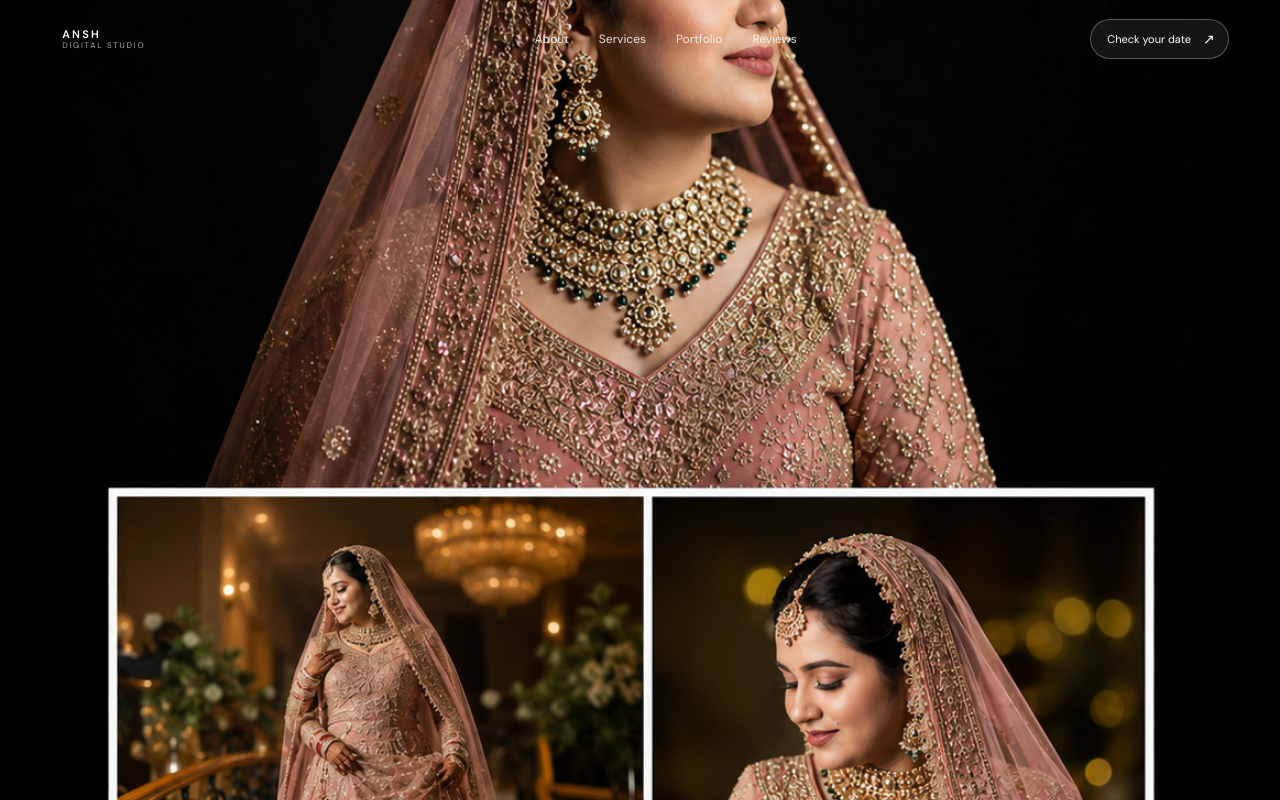
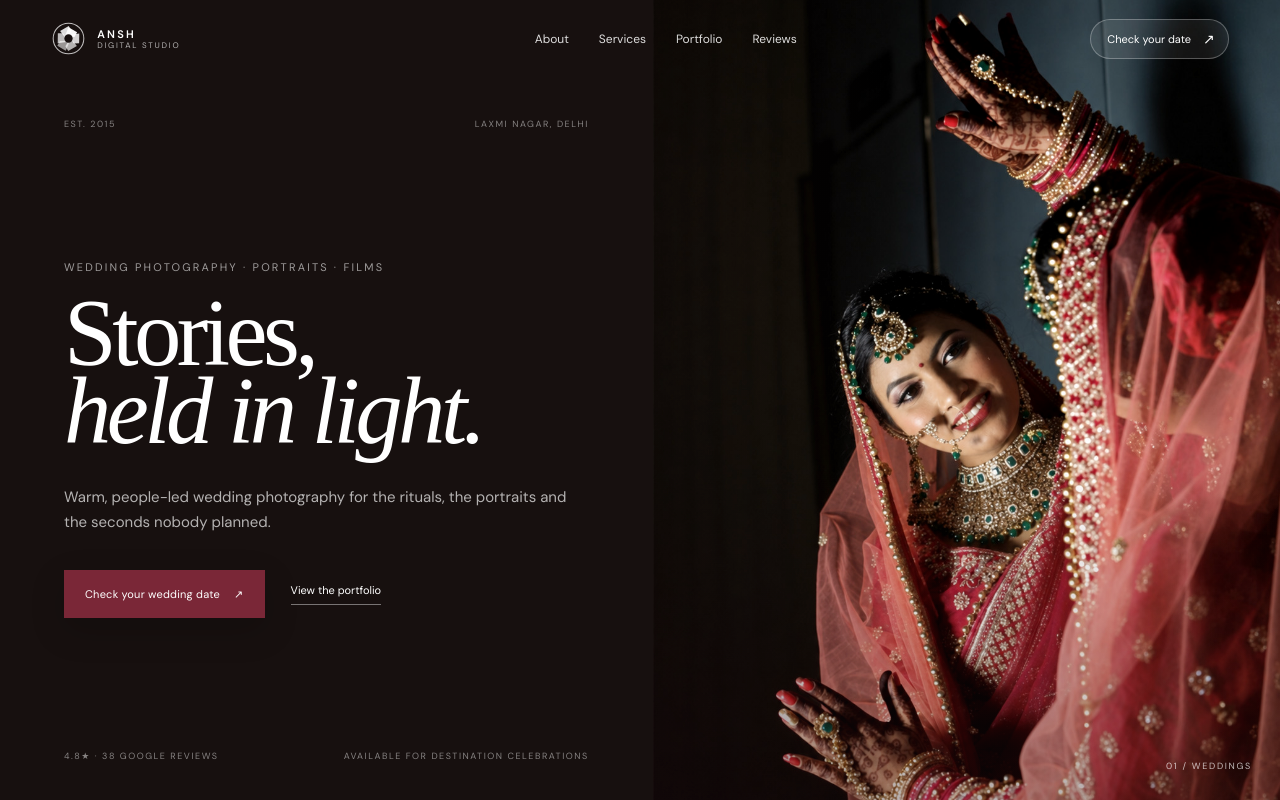
Before and after one commit to copywrk0-lgtm/Ansh-Digital-Studio, a Next.js app: page / in a window 1280 px wide. Shown: the top 800 px of the page. Built offline with nearby package versions, Linux system fonts and the light colour scheme; a web font is replaced by a local one.

Commit message:
Load final polish and improve font connection hints

```diff
--- a/app/layout.tsx
+++ b/app/layout.tsx
@@ -1,16 +1,20 @@
 import type {Metadata} from 'next';
 import './globals.css';
 import './polish.css';
+import './final-polish.css';
 import {Header} from '@/components/layout/Header';
 import {Footer} from '@/components/layout/Footer';
 import {MobileBar} from '@/components/layout/MobileBar';
 import {baseMetadata} from '@/lib/seo';
 import {site} from '@/lib/site';
+
 export const metadata:Metadata=baseMetadata;
+
 export default function RootLayout({children}:{children:React.ReactNode}){
   const structuredData={
     '@context':'https://schema.org',
     '@type':'ProfessionalService',
+    '@id':`${site.url}/#business`,
     name:site.name,
     url:site.url,
     telephone:site.phone,
@@ -22,5 +26,11 @@ export default function RootLayout({children}:{children:React.ReactNode}){
     aggregateRating:{'@type':'AggregateRating',ratingValue:site.rating,reviewCount:site.reviewCount,bestRating:'5'},
     serviceType:['Wedding Photography','Pre-Wedding Photography','Portrait Photography','Wedding Videography','Event Photography'],
   };
-  return <html lang='en'><body><Header/>{children}<Footer/><MobileBar/><script type='application/ld+json' dangerouslySetInnerHTML={{__html:JSON.stringify(structuredData)}}/></body></html>
+  return <html lang='en'>
+    <head>
+      <link rel='preconnect' href='https://fonts.googleapis.com'/>
+      <link rel='preconnect' href='https://fonts.gstatic.com' crossOrigin='anonymous'/>
+    </head>
+    <body><Header/>{children}<Footer/><MobileBar/><script type='application/ld+json' dangerouslySetInnerHTML={{__html:JSON.stringify(structuredData)}}/></body>
+  </html>;
 }
```
